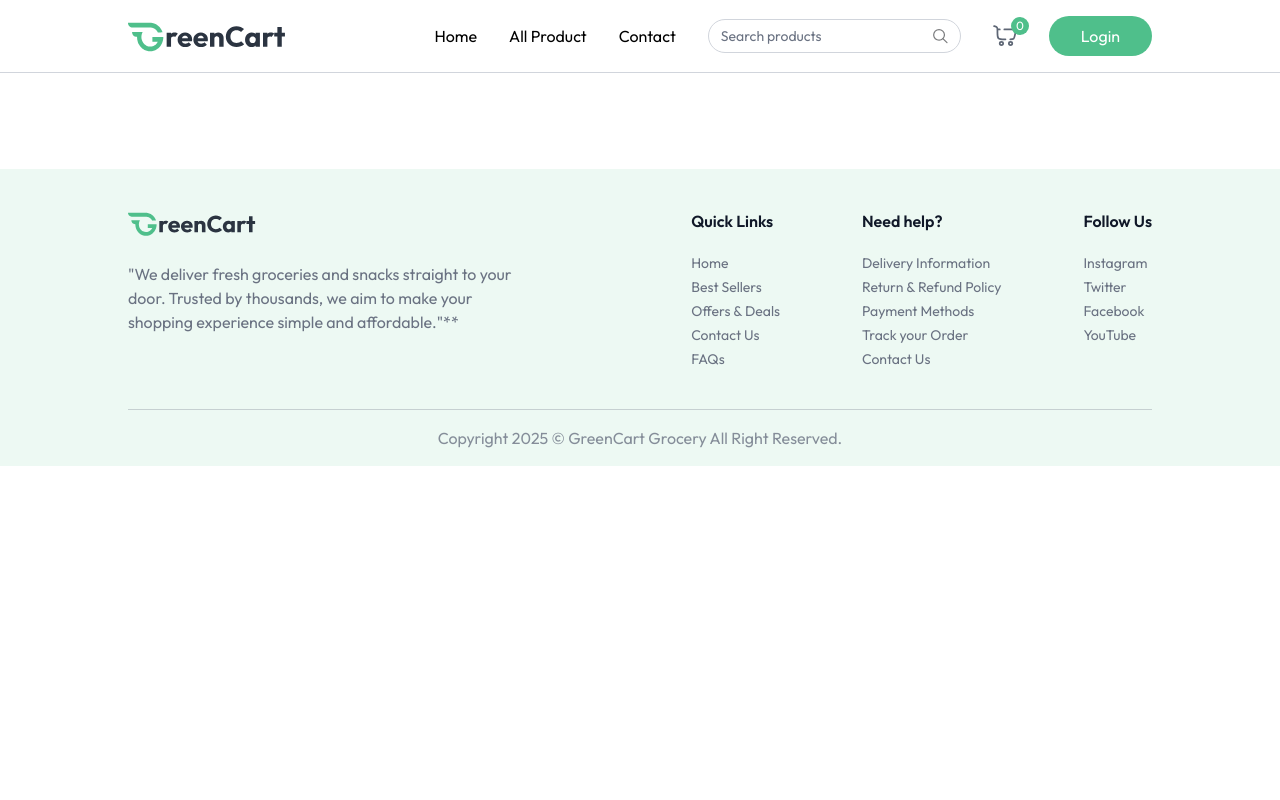
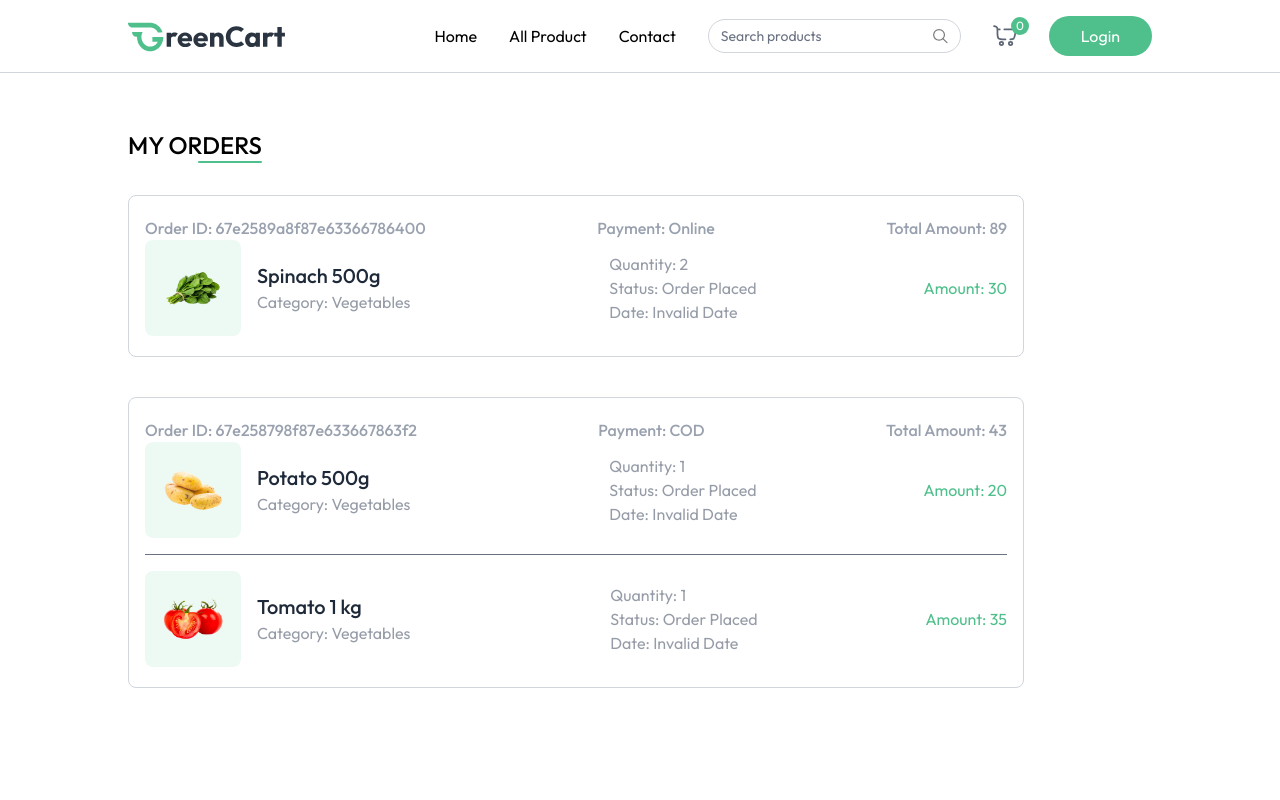
Before and after one commit to GyanendraYadav7715/Grocery_E-cmmerce, a React (Vite) app in the folder client/: page /my-orders in a window 1280 px wide. Shown: the top 800 px of the page. Built offline with nearby package versions, Linux system fonts and the light colour scheme.

Commit message:
my order page is done

```diff
--- a/client/src/App.jsx
+++ b/client/src/App.jsx
@@ -10,6 +10,7 @@
 import ProductDetails from "./pages/ProductDetails";
 import Cart from "./pages/Cart";
 import AddAddress from "./pages/AddAddress";
+import MyOrders from "./pages/MyOrders";
 const App = () => {
   const isSellerPath = useLocation().pathname.includes("seller");
   const { showUserLogin } = useAppContext();
@@ -28,6 +29,7 @@
           <Route path="/products/:category/:id" element={<ProductDetails />} />
           <Route path="/cart" element={<Cart />} />
           <Route path="/add-address" element={<AddAddress />} />
+          <Route path="/my-orders" element={<MyOrders />} />
         </Routes>
       </div>
       {!isSellerPath && <Footer />}
--- a/client/src/components/InputField.jsx
+++ b/client/src/components/InputField.jsx
@@ -1,8 +1,7 @@
-// components/InputField.jsx
-const InputField = ({ name, value, onChange, placeholder }) => {
+const InputField = ({type, name, value, onChange, placeholder }) => {
   return (
     <input
-      type="text"
+      type= {type}
       name={name}
       value={value}
       onChange={onChange}
--- a/client/src/components/Navbar.jsx
+++ b/client/src/components/Navbar.jsx
@@ -80,7 +80,7 @@
             <ul className="hidden group-hover:block absolute top-10 right-0 bg-white shadow border border-gray-200 py-2.5 w-30 px-2 rounded-md text-sm z-40">
               <li
                 onClick={() => {
-                  navigate("/");
+                  navigate("/my-orders");
                 }}
                 className="p-1 pl-3 hover:bg-primary/10 cursor-pointer"
               >
@@ -140,7 +140,11 @@
             All Products
           </NavLink>
           {user && (
-            <NavLink to="/" onClick={() => setOpen(false)} className="block">
+            <NavLink
+              to="/my-order"
+              onClick={() => setOpen(false)}
+              className="block"
+            >
               My Order
             </NavLink>
           )}
--- a/client/src/pages/AddAddress.jsx
+++ b/client/src/pages/AddAddress.jsx
@@ -3,7 +3,7 @@
 import { assets } from "../assets/assets";
 
 const AddAddress = () => {
-  const [formData, setFormData] = useState({
+  const [address, setAddress] = useState({
     firstName: "",
     lastName: "",
     email: "",
@@ -17,12 +17,12 @@
 
   const handleChange = (e) => {
     const { name, value } = e.target;
-    setFormData((prev) => ({ ...prev, [name]: value }));
+    setAddress((prev) => ({ ...prev, [name]: value }));
   };
 
   const handleSubmit = (e) => {
     e.preventDefault();
-    console.log("Saved address:", formData);
+    console.log("Saved address:", address);
   };
 
   return (
@@ -35,61 +35,70 @@
         <form className="space-y-4" onSubmit={handleSubmit}>
           <div className="grid grid-cols-1 md:grid-cols-2 gap-4">
             <InputField
+              type="text"
               name="firstName"
-              value={formData.firstName}
+              value={address.firstName}
               onChange={handleChange}
               placeholder="First Name"
             />
             <InputField
+              type="text"
               name="lastName"
-              value={formData.lastName}
+              value={address.lastName}
               onChange={handleChange}
               placeholder="Last Name"
             />
           </div>
           <InputField
+            type="email"
             name="email"
-            value={formData.email}
+            value={address.email}
             onChange={handleChange}
             placeholder="Email address"
           />
           <InputField
+            type="text"
             name="street"
-            value={formData.street}
+            value={address.street}
             onChange={handleChange}
             placeholder="Street"
           />
           <div className="grid grid-cols-1 md:grid-cols-2 gap-4">
             <InputField
+              type="text"
               name="city"
-              value={formData.city}
+              value={address.city}
               onChange={handleChange}
               placeholder="City"
             />
             <InputField
+              type="text"
               name="state"
-              value={formData.state}
+              value={address.state}
               onChange={handleChange}
               placeholder="State"
             />
           </div>
           <div className="grid grid-cols-1 md:grid-cols-2 gap-4">
             <InputField
+              type="text"
               name="zip"
-              value={formData.zip}
+              value={address.zip}
               onChange={handleChange}
               placeholder="Zip code"
             />
             <InputField
+              type="text"
               name="country"
-              value={formData.country}
+              value={address.country}
               onChange={handleChange}
               placeholder="Country"
             />
           </div>
           <InputField
+            type="number"
             name="phone"
-            value={formData.phone}
+            value={address.phone}
             onChange={handleChange}
             placeholder="Phone"
           />
--- /dev/null
+++ b/client/src/pages/MyOrders.jsx
@@ -0,0 +1,81 @@
+import { useEffect, useState } from "react";
+import { useAppContext } from "../context/AppContext";
+import { dummyOrders } from "../assets/assets";
+
+const MyOrders = () => {
+  const [myOrder, setMyOrder] = useState([]);
+  const { currency } = useAppContext();
+
+  useEffect(() => {
+    const fetchMyOrders = async () => {
+      setMyOrder(dummyOrders);
+    };
+    fetchMyOrders();
+  }, []);
+
+  return (
+    <div className="mt-14 pb-16">
+      <div className="flex flex-col items-end w-max mb-8">
+        <p className="text-2xl font-medium uppercase">My Orders</p>
+        <div className="w-16 h-0.5 bg-primary rounded-full"></div>
+      </div>
+
+      {myOrder.map((order) => (
+        <div
+          key={order._id}
+          className="border border-gray-300 rounded-lg mb-10 p-4 py-5 max-w-4xl"
+        >
+          <p className="flex justify-between md:items-center text-gray-400 md:font-medium max-md:flex-col">
+            <span>Order ID: {order._id}</span>
+            <span>Payment: {order.paymentType}</span>
+            <span>
+              Total Amount: {currency}
+              {order.amount}
+            </span>
+          </p>
+
+          {order.items.map((item, idx) => (
+            <div
+              key={item.product._id + idx}
+              className={`relative bg-white text-gray-500/70 ${
+                idx !== order.items.length - 1
+                  ? "border-b border-gray-500 pb-4 mb-4"
+                  : ""
+              }`}
+            >
+              <div className="flex items-center justify-between ">
+                <div className="flex items-center">
+                  <div className="bg-primary/10 p-4 rounded-lg">
+                    <img
+                      src={item.product.image[0]}
+                      alt={item.product.name}
+                      className="w-16 h-16 object-cover rounded"
+                    />
+                  </div>
+                  <div className="ml-4">
+                    <h2 className="text-xl font-medium text-gray-800">
+                      {item.product.name}
+                    </h2>
+                    <p>Category: {item.product.category}</p>
+                  </div>
+                </div>
+
+                <div className="flex flex-col justify-center md:ml-8 mb-4 md:mb-0">
+                  <p>Quantity: {item.quantity || "1"}</p>
+                  <p>Status: {order.status}</p>
+                  <p>Date: {new Date(order.createdt).toLocaleDateString()}</p>
+                </div>
+                <p className="text-primary">
+                  Amount: {currency}
+                  {item.product.offerPrice * (item.quantity || 1)}
+                </p>
+              </div>
+            </div>
+          ))}
+        </div>
+      ))}
+    </div>
+  );
+};
+
+export default MyOrders;
```
